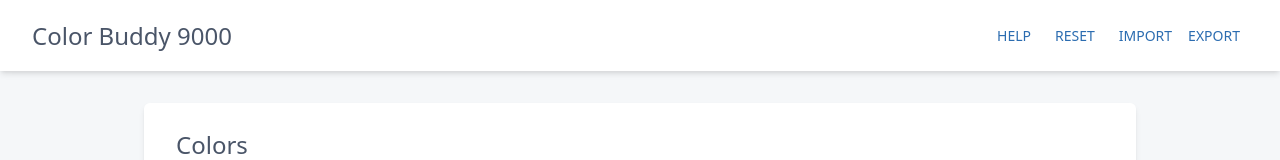
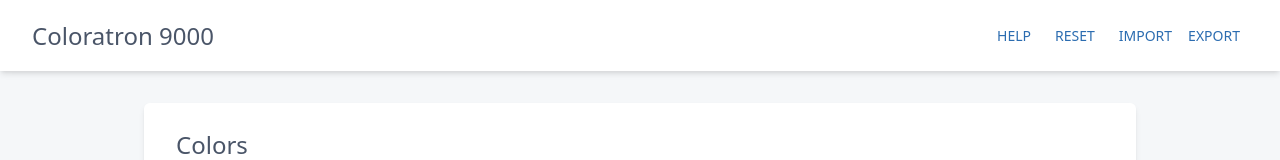
Before and after one commit to codewithkyle/colortron-9000, a Preact app: page / in a window 1280 px wide. Shown: the top 160 px of the page. Built offline with nearby package versions, Linux system fonts and the light colour scheme.

Commit message:
Updates neam

```diff
--- a/src/index.tsx
+++ b/src/index.tsx
@@ -196,7 +196,7 @@
         return (
             <Fragment>
                 <header className={`flex items-center px-8 py-4 bg-white shadow-md ${this.state.view !== 'base' ? 'is-blurry' : ''}`}>
-                    <h1 className="text-grey-700 text-2xl">Color Buddy 9000</h1>
+                    <h1 className="text-grey-700 text-2xl">Coloratron 9000</h1>
                     <div className="flex items-center">
                         <button type="default" kind="text" className="mr-2" onClick={this.help}>
                             Help
```
